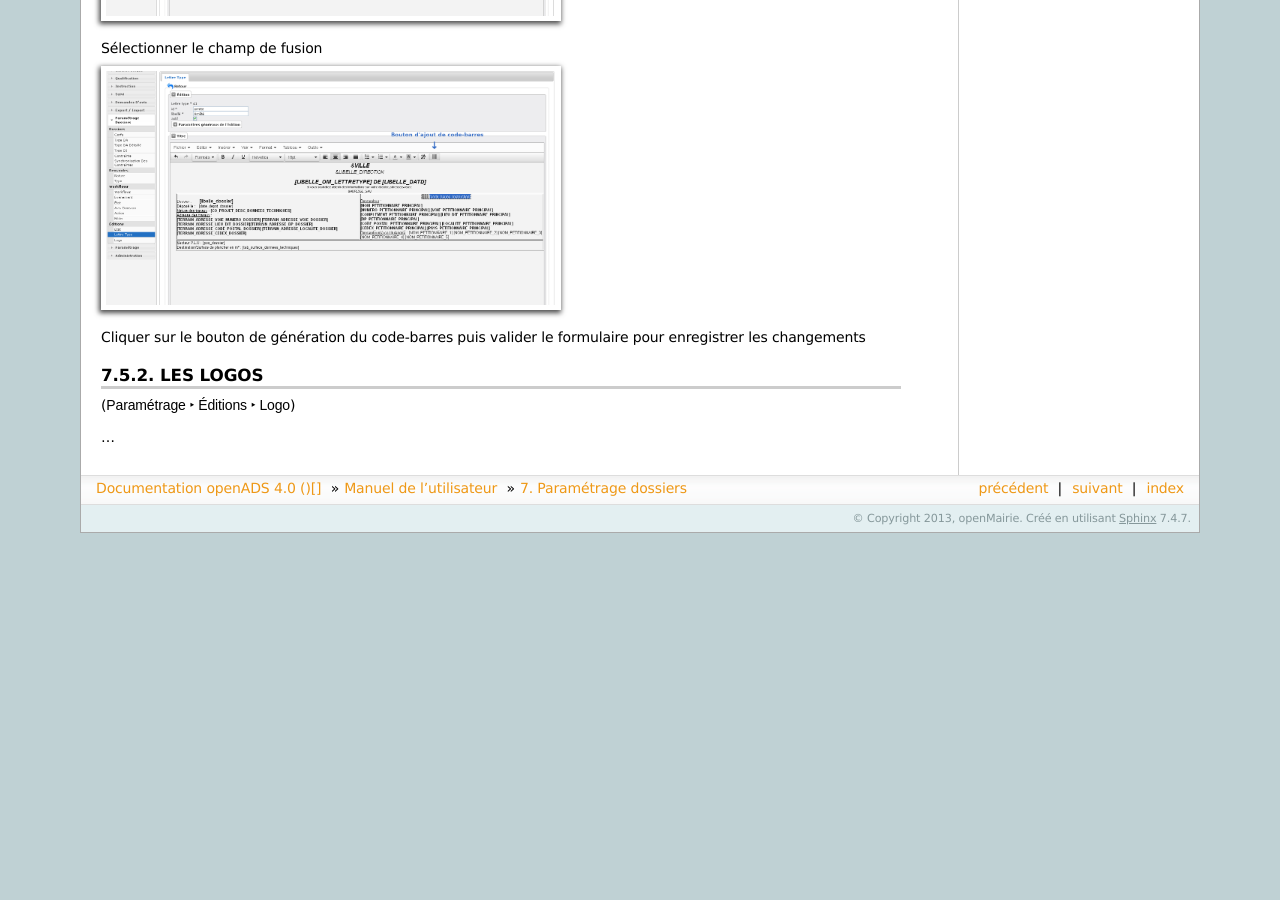
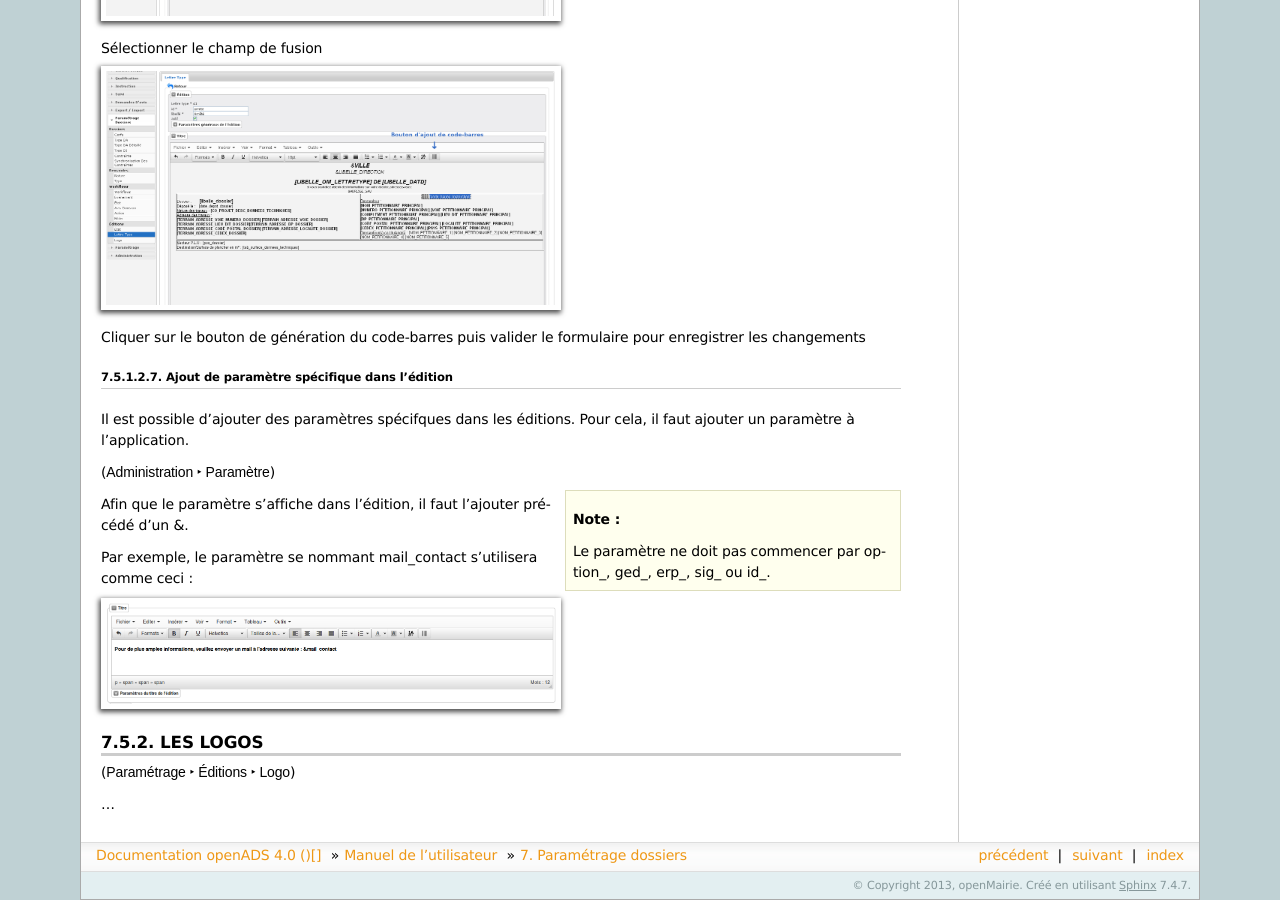
Before and after one commit to mpavaux/openads-documentation, a Sphinx documentation site: the page built from source/manuel_utilisateur/parametrage_dossier.rst, in a window 1280 px wide and 900 px high, scrolled down 22460 px. Built offline with Sphinx 7.4.7, drawn with Linux system fonts in a browser that asks for light colours; before the commit the page ends 22993 px from its top, so only the background shows below that; some of the changed text lies outside the part shown.

Commit message:
Ajout de documentation concernant l'ajout de paramètres dans les éditions.

```diff
--- a/source/manuel_utilisateur/parametrage_dossier.rst
+++ b/source/manuel_utilisateur/parametrage_dossier.rst
@@ -1133,6 +1133,26 @@
 Cliquer sur le bouton de génération du code-barres puis valider le formulaire
 pour enregistrer les changements
 
+--------------------------------------------
+Ajout de paramètre spécifique dans l'édition
+--------------------------------------------
+Il est possible d'ajouter des paramètres spécifques dans les éditions.
+Pour cela, il faut ajouter un paramètre à l'application.
+
+(:menuselection:`Administration --> Paramètre`)
+
+.. sidebar:: Note :
+
+    Le paramètre ne doit pas commencer par option\_, ged\_, erp\_, sig\_ ou id\_.
+
+Afin que le paramètre s'affiche dans l'édition, il faut l'ajouter précédé d'un &.
+
+Par exemple, le paramètre se nommant mail\_contact s'utilisera comme ceci :
+
+.. image:: parametrage_editon_parametre.png
+
+
+
 =========
 Les logos
 =========
```
Also changed, not shown: source/manuel_utilisateur/parametrage_editon_parametre.png (added).
